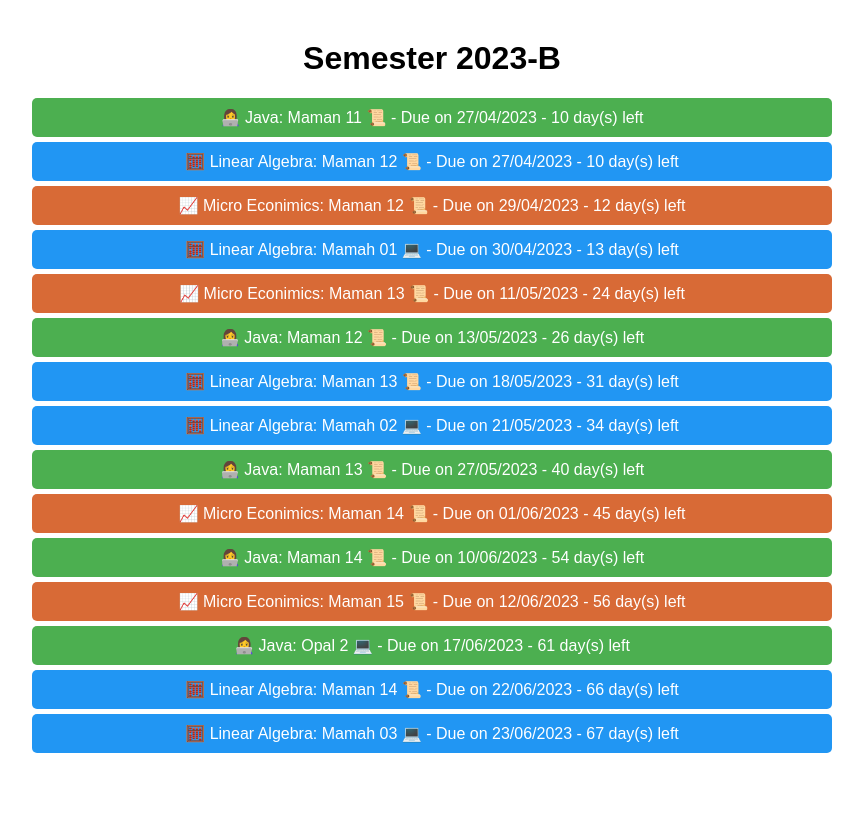
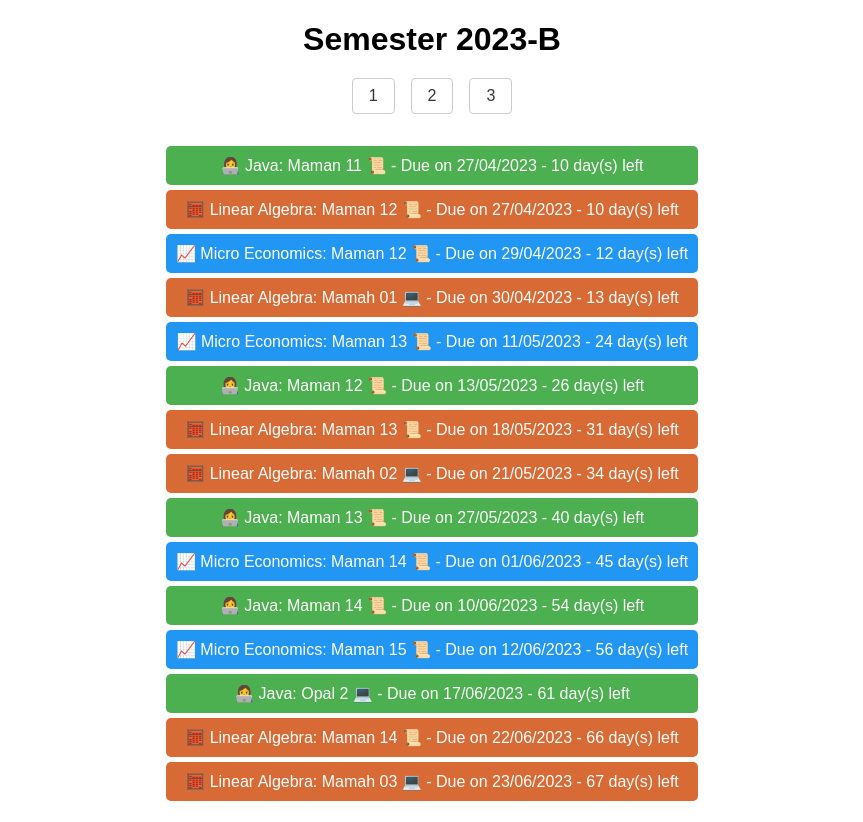
Before and after one commit to AdirBuskila/Open-Uni-Tasks, a React (Create React App) app: page / in a window 1280 px wide. Shown: the whole page, without its empty margins (208-1071 px from the left). Before the commit the page ends 800 px from the top, so only its background shows below. Built offline with nearby package versions, Linux system fonts and the light colour scheme.

Commit message:
adding finished tasks feature, adding color palette feature

```diff
--- a/src/App.css
+++ b/src/App.css
@@ -1,8 +1,20 @@
+body {
+  margin: 0;
+  padding: 0;
+  height: 100vh;
+  width: 100vw;
+  overflow: hidden;
+}
+
 .App {
   font-family: sans-serif;
   text-align: center;
-  max-width: 800px;
-  margin: 40px auto;
+  height: 100%;
+  width: 100%;
+  display: flex;
+  flex-direction: column;
+  align-items: center;
+  justify-content: center;
 }
 
 ul {
@@ -15,4 +27,35 @@ li {
   margin-bottom: 5px;
   border-radius: 5px;
   color: white;
+  cursor: pointer;
 }
+
+h1 {
+  margin-bottom: 20px;
+}
+
+.buttons-container {
+  display: flex;
+  justify-content: center;
+  margin-bottom: 1rem;
+}
+
+.btn-0,
+.btn-1,
+.btn-2 {
+  background-color: #ffffff;
+  border: 1px solid #cccccc;
+  border-radius: 4px;
+  color: #333333;
+  cursor: pointer;
+  font-size: 1rem;
+  margin: 0 0.5rem;
+  padding: 0.5rem 1rem;
+  text-align: center;
+}
+
+.btn-0:hover,
+.btn-1:hover,
+.btn-2:hover {
+  background-color: #eeeeee;
+}
--- a/src/App.js
+++ b/src/App.js
@@ -1,47 +1,15 @@
 import React, { useState, useEffect } from 'react';
+import { assignmentData } from './utils';
 import './App.css';
-
-const assignmentData = [
-  {
-    course: 'Java',
-    courseIcon: '👩‍💻',
-    assignments: [
-      { name: 'Maman 11', dueDate: '2023-04-27' },
-      { name: 'Maman 12', dueDate: '2023-05-13' },
-      { name: 'Maman 13', dueDate: '2023-05-27' },
-      { name: 'Maman 14', dueDate: '2023-06-10' },
-      { name: 'Opal 2', dueDate: '2023-06-17' },
-    ],
-    color: '#4caf50',
-  },
-  {
-    course: 'Linear Algebra',
-    courseIcon: '🧮',
-    assignments: [
-      { name: 'Maman 12', dueDate: '2023-04-27' },
-      { name: 'Maman 13', dueDate: '2023-05-18' },
-      { name: 'Maman 14', dueDate: '2023-06-22' },
-      { name: 'Mamah 01', dueDate: '2023-04-30' },
-      { name: 'Mamah 02', dueDate: '2023-05-21' },
-      { name: 'Mamah 03', dueDate: '2023-06-23' },
-    ],
-    color: '#2196f3',
-  },
-  {
-    course: 'Micro Econimics',
-    courseIcon: '📈',
-    assignments: [
-      { name: 'Maman 12', dueDate: '2023-04-29' },
-      { name: 'Maman 13', dueDate: '2023-05-11' },
-      { name: 'Maman 14', dueDate: '2023-06-01' },
-      { name: 'Maman 15', dueDate: '2023-06-12' },
-    ],
-    color: '#d86a36',
-  },
-];
+import { Assignment } from './Assignment';
+import { PaletteChooser } from './PaletteChooser';
 
 function App() {
   const [assignments, setAssignments] = useState([]);
+  const [paletteIndex, setPaletteIndex] = useState(localStorage.getItem('paletteIndex') || 0);
+  const [javaColor, setJavaColor] = useState(assignmentData[0].colors[paletteIndex]);
+  const [microColor, setMicroColor] = useState(assignmentData[1].colors[paletteIndex]);
+  const [algebraColor, setAlgebraColor] = useState(assignmentData[2].colors[paletteIndex]);
 
   useEffect(() => {
     const currentDate = new Date();
@@ -60,34 +28,42 @@ function App() {
       return new Date(assignment.dueDate) > currentDate;
     });
 
-    setAssignments(filteredAssignments);
+    const finishedAssignments = JSON.parse(localStorage.getItem('finishedAssignments')) || [];
+    const updatedAssignments = filteredAssignments.map((assignment) => {
+      const isCompleted = finishedAssignments.some((finished) => finished.course === assignment.course && finished.name === assignment.name);
+      return { ...assignment, isCompleted };
+    });
+
+    setAssignments(updatedAssignments);
   }, []);
 
-  const daysUntil = (dueDate) => {
-    const currentDate = new Date();
-    const assignmentDate = new Date(dueDate);
-    const timeDifference = assignmentDate - currentDate;
-    const daysDifference = Math.ceil(timeDifference / (1000 * 60 * 60 * 24));
+  useEffect(() => {
+    setJavaColor(assignmentData[0].colors[paletteIndex]);
+    setMicroColor(assignmentData[1].colors[paletteIndex]);
+    setAlgebraColor(assignmentData[2].colors[paletteIndex]);
+    localStorage.setItem('paletteIndex', paletteIndex);
+  }, [paletteIndex]);
 
-    return daysDifference;
+  const toggleCompletion = (assignment) => {
+    const updatedAssignments = assignments.map((item) => (item.course === assignment.course && item.name === assignment.name ? { ...item, isCompleted: !item.isCompleted } : item));
+    setAssignments(updatedAssignments);
+
+    // Update the finished assignments in local storage
+    const finishedAssignments = updatedAssignments.filter((item) => item.isCompleted);
+    localStorage.setItem('finishedAssignments', JSON.stringify(finishedAssignments));
   };
 
-  const assignmentIcon = (assignmentName) => {
-    return assignmentName.includes('Maman') ? '📜' : '💻';
-  };
-
-  const formatDate = (date) => {
-    return new Date(date).toLocaleDateString('en-GB');
+  const changePaletteIndex = (index) => {
+    setPaletteIndex(index);
   };
 
   return (
     <div className='App'>
       <h1>Semester 2023-B</h1>
+      <PaletteChooser changePaletteIndex={changePaletteIndex} />
       <ul>
         {assignments.map((assignment, index) => (
-          <li key={index} style={{ backgroundColor: assignment.color }}>
-            {assignment.courseIcon} {assignment.course}: {assignment.name} {assignmentIcon(assignment.name)} - Due on {formatDate(assignment.dueDate)} - {daysUntil(assignment.dueDate) < 0 ? 'Submit time over' : `${daysUntil(assignment.dueDate)} day(s) left`}
-          </li>
+          <Assignment assignment={assignment} index={index} toggleCompletion={toggleCompletion} paletteIndex={paletteIndex} javaColor={javaColor} microColor={microColor} algebraColor={algebraColor} />
         ))}
       </ul>
     </div>
--- /dev/null
+++ b/src/Assignment.js
@@ -0,0 +1,37 @@
+export const Assignment = ({ assignment, index, toggleCompletion, paletteIndex, javaColor, microColor, algebraColor }) => {
+  const assignmentIcon = (assignmentName) => {
+    return assignmentName.includes('Maman') ? '📜' : '💻';
+  };
+
+  const formatDate = (date) => {
+    return new Date(date).toLocaleDateString('en-GB');
+  };
+
+  const daysUntil = (dueDate) => {
+    const currentDate = new Date();
+    const assignmentDate = new Date(dueDate);
+    const timeDifference = assignmentDate - currentDate;
+    const daysDifference = Math.ceil(timeDifference / (1000 * 60 * 60 * 24));
+
+    return daysDifference;
+  };
+
+  const assignmentColor = (name) => {
+    name = name.toLowerCase();
+    if (name === 'java') return javaColor;
+    if (name === 'micro economics') return microColor;
+    if (name === 'linear algebra') return algebraColor;
+  };
+  return (
+    <li
+      key={index}
+      style={{
+        backgroundColor: assignment.isCompleted ? 'lightgray' : assignmentColor(assignment.course),
+        textDecoration: assignment.isCompleted ? 'line-through' : 'none',
+      }}
+      onClick={() => toggleCompletion(assignment)}
+    >
+      {assignment.courseIcon} {assignment.course}: {assignment.name} {assignmentIcon(assignment.name)} - Due on {formatDate(assignment.dueDate)} - {daysUntil(assignment.dueDate) < 0 ? 'Submit time over' : `${daysUntil(assignment.dueDate)} day(s) left`}
+    </li>
+  );
+};
--- /dev/null
+++ b/src/PaletteChooser.js
@@ -0,0 +1,15 @@
+export const PaletteChooser = ({ changePaletteIndex }) => {
+  return (
+    <div className='buttons-container'>
+      <button className='btn-0' onClick={() => changePaletteIndex(0)}>
+        1
+      </button>
+      <button className='btn-1' onClick={() => changePaletteIndex(1)}>
+        2
+      </button>
+      <button className='btn-2' onClick={() => changePaletteIndex(2)}>
+        3
+      </button>
+    </div>
+  );
+};
--- /dev/null
+++ b/src/utils.js
@@ -0,0 +1,38 @@
+export const assignmentData = [
+  {
+    course: 'Java',
+    courseIcon: '👩‍💻',
+    assignments: [
+      { name: 'Maman 11', dueDate: '2023-04-27' },
+      { name: 'Maman 12', dueDate: '2023-05-13' },
+      { name: 'Maman 13', dueDate: '2023-05-27' },
+      { name: 'Maman 14', dueDate: '2023-06-10' },
+      { name: 'Opal 2', dueDate: '2023-06-17' },
+    ],
+    colors: ['#4caf50', '#e53935', '#fb8c00'],
+  },
+  {
+    course: 'Linear Algebra',
+    courseIcon: '🧮',
+    assignments: [
+      { name: 'Maman 12', dueDate: '2023-04-27' },
+      { name: 'Maman 13', dueDate: '2023-05-18' },
+      { name: 'Maman 14', dueDate: '2023-06-22' },
+      { name: 'Mamah 01', dueDate: '2023-04-30' },
+      { name: 'Mamah 02', dueDate: '2023-05-21' },
+      { name: 'Mamah 03', dueDate: '2023-06-23' },
+    ],
+    colors: ['#2196f3', '#8e24aa', '#6d4c41'],
+  },
+  {
+    course: 'Micro Economics',
+    courseIcon: '📈',
+    assignments: [
+      { name: 'Maman 12', dueDate: '2023-04-29' },
+      { name: 'Maman 13', dueDate: '2023-05-11' },
+      { name: 'Maman 14', dueDate: '2023-06-01' },
+      { name: 'Maman 15', dueDate: '2023-06-12' },
+    ],
+    colors: ['#d86a36', '#fdd835', '#26a69a'],
+  },
+];
```
